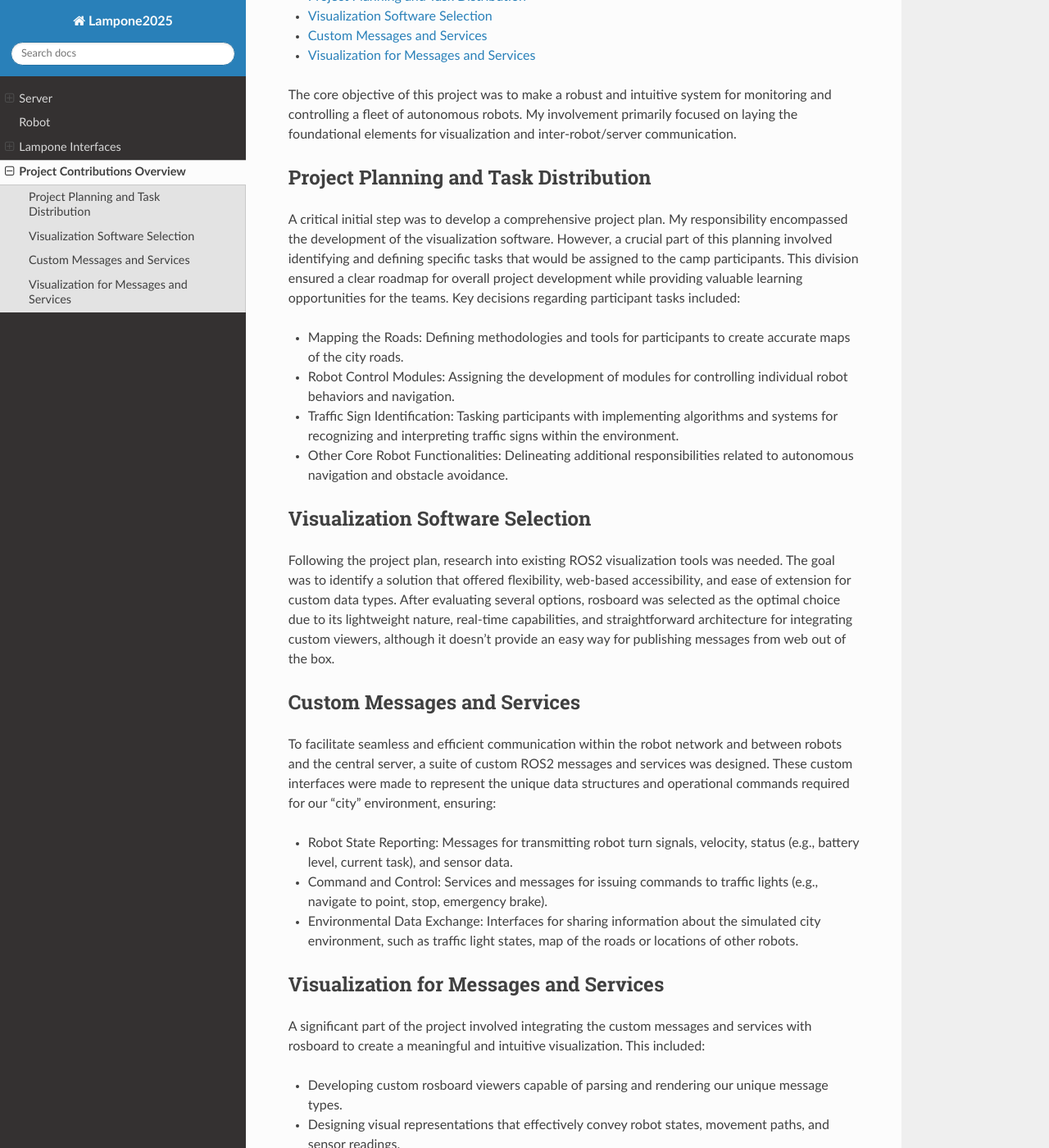
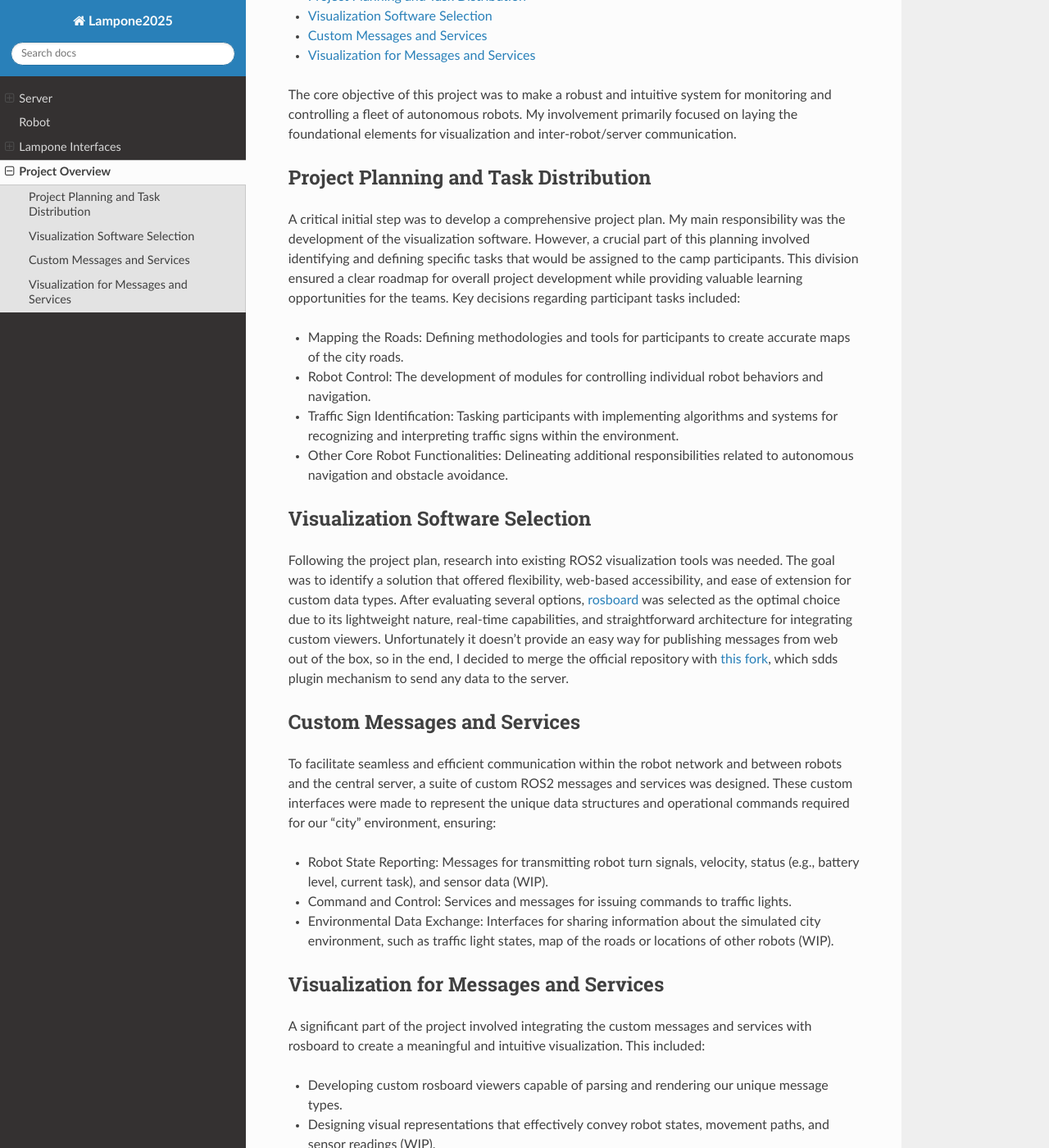
Before and after one commit to LosVocelos/LamponeDocs, a Sphinx documentation site: the page built from docs/source/overview.rst, in a window 1280 px wide and 1400 px high, scrolled down 296 px. Shown: the whole window at 82% size. Built offline with Sphinx 7.4.7 and the Read the Docs theme 3.1.0, drawn with Linux system fonts in a browser that asks for light colours; some of the changed text lies outside the part shown.

Commit message:
Edited Project overview

```diff
--- a/docs/source/overview.rst
+++ b/docs/source/overview.rst
@@ -1,5 +1,5 @@
-Project Contributions Overview
-==============================
+Project Overview
+================
 
 This document outlines the key contributions made to the ROS2 project, focusing on the development of the web-based visualization tool and the underlying communication infrastructure for our robot network.
 This project serves as an administration page for controlling a network of robots operating within a simulated "city" environment, similar to a Ducky Town setup.
@@ -15,14 +15,14 @@ Project Planning and Task Distribution
 --------------------------------------
 
 A critical initial step was to develop a comprehensive project plan.
-My responsibility encompassed the development of the visualization software.
+My main responsibility was the development of the visualization software.
 However, a crucial part of this planning involved identifying and defining specific tasks that would be assigned to the camp participants.
 This division ensured a clear roadmap for overall project development while providing valuable learning opportunities for the teams.
 Key decisions regarding participant tasks included:
 
 - Mapping the Roads: Defining methodologies and tools for participants to create accurate maps of the city roads.
 
-- Robot Control Modules: Assigning the development of modules for controlling individual robot behaviors and navigation.
+- Robot Control: The development of modules for controlling individual robot behaviors and navigation.
 
 - Traffic Sign Identification: Tasking participants with implementing algorithms and systems for recognizing and interpreting traffic signs within the environment.
 
@@ -33,9 +33,11 @@ Visualization Software Selection
 
 Following the project plan, research into existing ROS2 visualization tools was needed.
 The goal was to identify a solution that offered flexibility, web-based accessibility, and ease of extension for custom data types.
-After evaluating several options, rosboard was selected as the optimal choice due to its lightweight nature, real-time capabilities,
-and straightforward architecture for integrating custom viewers,
-although it doesn't provide an easy way for publishing messages from web out of the box.
+After evaluating several options, `rosboard <https://github.com/dheera/rosboard>`_ was selected as the optimal choice due to its lightweight nature, real-time capabilities,
+and straightforward architecture for integrating custom viewers.
+Unfortunately it doesn't provide an easy way for publishing messages from web out of the box, so in the end,
+I decided to merge the official repository with `this fork <https://github.com/AlexanderHefner/rosboard>`_,
+which sdds plugin mechanism to send any data to the server.
 
 Custom Messages and Services
 ----------------------------
@@ -43,11 +45,11 @@ Custom Messages and Services
 To facilitate seamless and efficient communication within the robot network and between robots and the central server, a suite of custom ROS2 messages and services was designed.
 These custom interfaces were made to represent the unique data structures and operational commands required for our "city" environment, ensuring:
 
-- Robot State Reporting: Messages for transmitting robot turn signals, velocity, status (e.g., battery level, current task), and sensor data.
+- Robot State Reporting: Messages for transmitting robot turn signals, velocity, status (e.g., battery level, current task), and sensor data (WIP).
 
-- Command and Control: Services and messages for issuing commands to traffic lights (e.g., navigate to point, stop, emergency brake).
+- Command and Control: Services and messages for issuing commands to traffic lights.
 
-- Environmental Data Exchange: Interfaces for sharing information about the simulated city environment, such as traffic light states, map of the roads or locations of other robots.
+- Environmental Data Exchange: Interfaces for sharing information about the simulated city environment, such as traffic light states, map of the roads or locations of other robots (WIP).
 
 Visualization for Messages and Services
 ---------------------------------------
@@ -57,8 +59,8 @@ This included:
 
 - Developing custom rosboard viewers capable of parsing and rendering our unique message types.
 
-- Designing visual representations that effectively convey robot states, movement paths, and sensor readings.
+- Designing visual representations that effectively convey robot states, movement paths, and sensor readings (WIP).
 
-- Ensuring that the visualization provided real-time feedback, allowing operators to monitor the robot network's health and performance at a glance.
+- Ensuring that the visualization provided real-time feedback, allowing operators to monitor the robot network's performance at a glance (WIP).
 
 These contributions form the backbone of the project's administration and visualization capabilities, providing a solid foundation for further development and enabling effective control and monitoring of the robot fleet.
```
